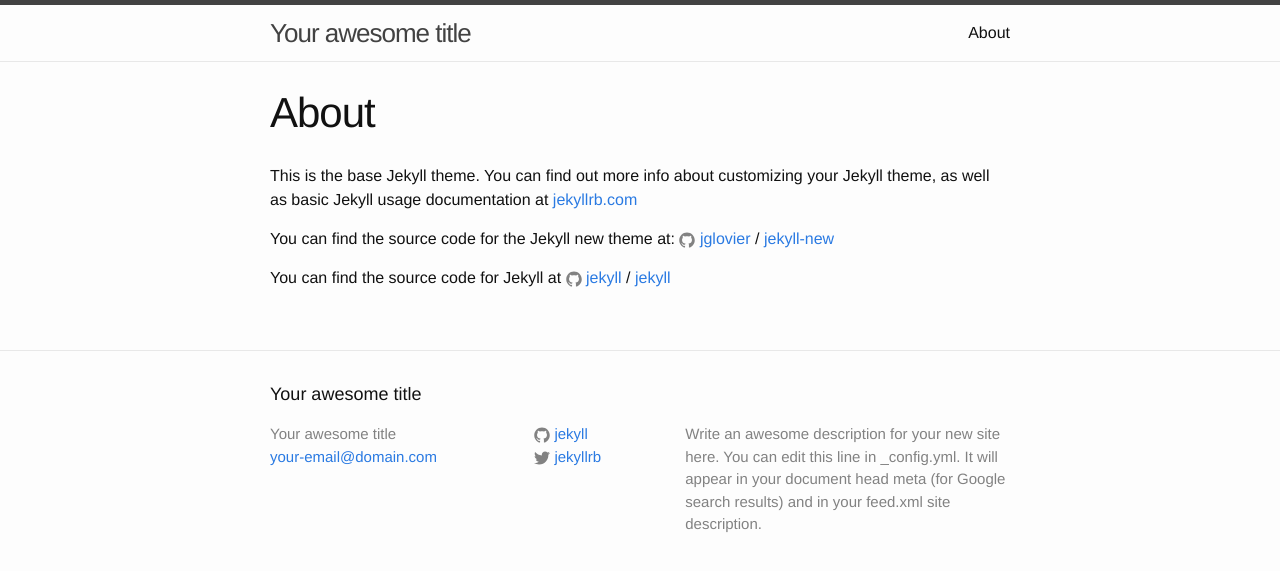
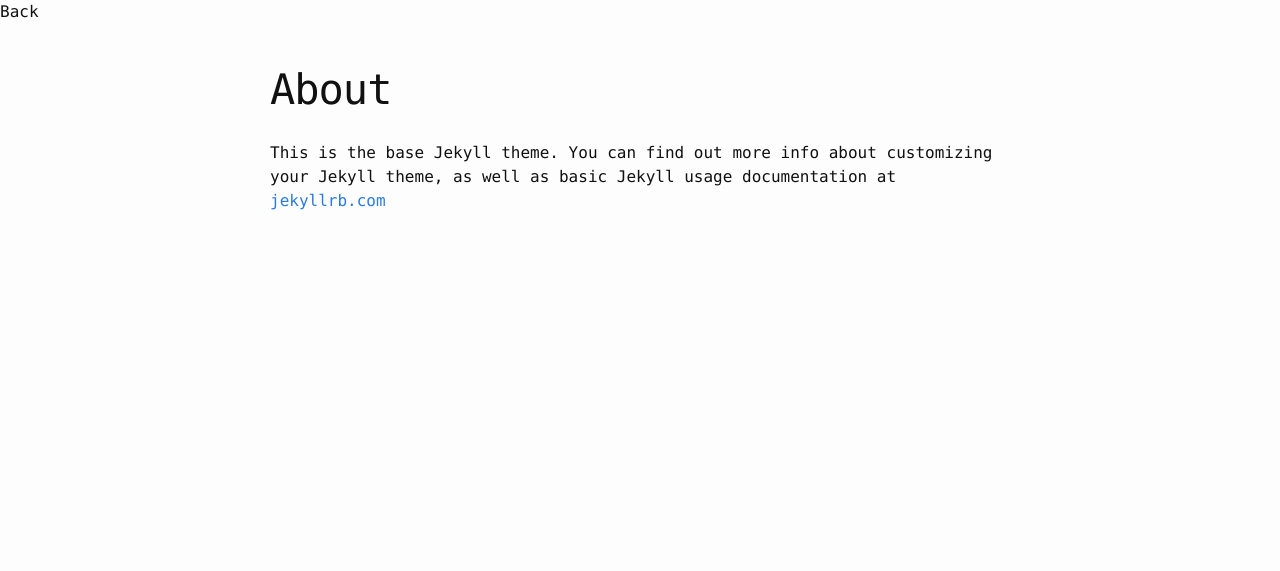
Before and after one commit to lpan/lpan.github.io, a Jekyll site: the page built from about.md, in a window 1280 px wide. Shown: the top 571 px of the page. Built offline with Jekyll 4.4.1, drawn with Linux system fonts in a browser that asks for light colours.

Commit message:
remove unnecesary stuff :zap:

```diff
--- a/_config.yml
+++ b/_config.yml
@@ -1,21 +1,12 @@
-# Welcome to Jekyll!
-#
-# This config file is meant for settings that affect your whole blog, values
-# which you are expected to set up once and rarely need to edit after that.
-# For technical reasons, this file is *NOT* reloaded automatically when you use
-# 'jekyll serve'. If you change this file, please restart the server process.
-
 # Site settings
-title: Your awesome title
-email: your-email@domain.com
-description: > # this means to ignore newlines until "baseurl:"
-  Write an awesome description for your new site here. You can edit this
-  line in _config.yml. It will appear in your document head meta (for
-  Google search results) and in your feed.xml site description.
-baseurl: "" # the subpath of your site, e.g. /blog
-url: "http://yourdomain.com" # the base hostname & protocol for your site
-twitter_username: jekyllrb
-github_username:  jekyll
+title: Lawrence Pan
+email: lawrencefeipan@gmail.com
+description: >
+  Lawrence Pan's blog
+baseurl: ""
+url: "http://lpan.github.io"
+twitter_username: l_pan_
+github_username:  lpan
 
 # Build settings
 markdown: kramdown
--- a/_includes/footer.html
+++ /dev/null
@@ -1,38 +0,0 @@
-<footer class="site-footer">
-
-  <div class="wrapper">
-
-    <h2 class="footer-heading">{{ site.title }}</h2>
-
-    <div class="footer-col-wrapper">
-      <div class="footer-col footer-col-1">
-        <ul class="contact-list">
-          <li>{{ site.title }}</li>
-          <li><a href="mailto:{{ site.email }}">{{ site.email }}</a></li>
-        </ul>
-      </div>
-
-      <div class="footer-col footer-col-2">
-        <ul class="social-media-list">
-          {% if site.github_username %}
-          <li>
-            {% include icon-github.html username=site.github_username %}
-          </li>
-          {% endif %}
-
-          {% if site.twitter_username %}
-          <li>
-            {% include icon-twitter.html username=site.twitter_username %}
-          </li>
-          {% endif %}
-        </ul>
-      </div>
-
-      <div class="footer-col footer-col-3">
-        <p>{{ site.description }}</p>
-      </div>
-    </div>
-
-  </div>
-
-</footer>
--- a/_includes/header.html
+++ b/_includes/header.html
@@ -1,27 +1,5 @@
-<header class="site-header">
-
-  <div class="wrapper">
-
-    <a class="site-title" href="{{ site.baseurl }}/">{{ site.title }}</a>
-
-    <nav class="site-nav">
-      <a href="#" class="menu-icon">
-        <svg viewBox="0 0 18 15">
-          <path fill="#424242" d="M18,1.484c0,0.82-0.665,1.484-1.484,1.484H1.484C0.665,2.969,0,2.304,0,1.484l0,0C0,0.665,0.665,0,1.484,0 h15.031C17.335,0,18,0.665,18,1.484L18,1.484z"/>
-          <path fill="#424242" d="M18,7.516C18,8.335,17.335,9,16.516,9H1.484C0.665,9,0,8.335,0,7.516l0,0c0-0.82,0.665-1.484,1.484-1.484 h15.031C17.335,6.031,18,6.696,18,7.516L18,7.516z"/>
-          <path fill="#424242" d="M18,13.516C18,14.335,17.335,15,16.516,15H1.484C0.665,15,0,14.335,0,13.516l0,0 c0-0.82,0.665-1.484,1.484-1.484h15.031C17.335,12.031,18,12.696,18,13.516L18,13.516z"/>
-        </svg>
-      </a>
-
-      <div class="trigger">
-        {% for my_page in site.pages %}
-          {% if my_page.title %}
-          <a class="page-link" href="{{ my_page.url | prepend: site.baseurl }}">{{ my_page.title }}</a>
-          {% endif %}
-        {% endfor %}
-      </div>
-    </nav>
-
-  </div>
-
+<header class="header-wrapper">
+  {% if page.url != "/" %}
+    <p>Back</p>
+  {% endif %}
 </header>
--- a/_includes/icon-github.html
+++ /dev/null
@@ -1 +0,0 @@
-<a href="https://github.com/{{ include.username }}"><span class="icon icon--github">{% include icon-github.svg %}</span><span class="username">{{ include.username }}</span></a>
--- a/_includes/icon-twitter.html
+++ /dev/null
@@ -1 +0,0 @@
-<a href="https://twitter.com/{{ include.username }}"><span class="icon icon--twitter">{% include icon-twitter.svg %}</span><span class="username">{{ include.username }}</span></a>
--- a/_layouts/default.html
+++ b/_layouts/default.html
@@ -13,8 +13,6 @@
       </div>
     </div>
 
-    {% include footer.html %}
-
   </body>
 
 </html>
--- a/_sass/_layout.scss
+++ b/_sass/_layout.scss
@@ -1,30 +1,7 @@
 /**
  * Site header
  */
-.site-header {
-    border-top: 5px solid $grey-color-dark;
-    border-bottom: 1px solid $grey-color-light;
-    min-height: 56px;
-
-    // Positioning context for the mobile navigation icon
-    position: relative;
-}
-
-.site-title {
-    font-size: 26px;
-    font-weight: 300;
-    line-height: 56px;
-    letter-spacing: -1px;
-    margin-bottom: 0;
-    float: left;
-
-    &,
-    &:visited {
-        color: $grey-color-dark;
-    }
-}
-
-.site-nav {
+.header-nav {
     float: right;
     line-height: 56px;
 
@@ -91,78 +68,6 @@
         }
     }
 }
-
-
-
-/**
- * Site footer
- */
-.site-footer {
-    border-top: 1px solid $grey-color-light;
-    padding: $spacing-unit 0;
-}
-
-.footer-heading {
-    font-size: 18px;
-    margin-bottom: $spacing-unit / 2;
-}
-
-.contact-list,
-.social-media-list {
-    list-style: none;
-    margin-left: 0;
-}
-
-.footer-col-wrapper {
-    font-size: 15px;
-    color: $grey-color;
-    margin-left: -$spacing-unit / 2;
-    @extend %clearfix;
-}
-
-.footer-col {
-    float: left;
-    margin-bottom: $spacing-unit / 2;
-    padding-left: $spacing-unit / 2;
-}
-
-.footer-col-1 {
-    width: -webkit-calc(35% - (#{$spacing-unit} / 2));
-    width:         calc(35% - (#{$spacing-unit} / 2));
-}
-
-.footer-col-2 {
-    width: -webkit-calc(20% - (#{$spacing-unit} / 2));
-    width:         calc(20% - (#{$spacing-unit} / 2));
-}
-
-.footer-col-3 {
-    width: -webkit-calc(45% - (#{$spacing-unit} / 2));
-    width:         calc(45% - (#{$spacing-unit} / 2));
-}
-
-@include media-query($on-laptop) {
-    .footer-col-1,
-    .footer-col-2 {
-        width: -webkit-calc(50% - (#{$spacing-unit} / 2));
-        width:         calc(50% - (#{$spacing-unit} / 2));
-    }
-
-    .footer-col-3 {
-        width: -webkit-calc(100% - (#{$spacing-unit} / 2));
-        width:         calc(100% - (#{$spacing-unit} / 2));
-    }
-}
-
-@include media-query($on-palm) {
-    .footer-col {
-        float: none;
-        width: -webkit-calc(100% - (#{$spacing-unit} / 2));
-        width:         calc(100% - (#{$spacing-unit} / 2));
-    }
-}
-
-
 
 /**
  * Page content
--- a/about.md
+++ b/about.md
@@ -5,11 +5,3 @@ permalink: /about/
 ---
 
 This is the base Jekyll theme. You can find out more info about customizing your Jekyll theme, as well as basic Jekyll usage documentation at [jekyllrb.com](http://jekyllrb.com/)
-
-You can find the source code for the Jekyll new theme at:
-{% include icon-github.html username="jglovier" %} /
-[jekyll-new](https://github.com/jglovier/jekyll-new)
-
-You can find the source code for Jekyll at
-{% include icon-github.html username="jekyll" %} /
-[jekyll](https://github.com/jekyll/jekyll)
--- a/css/main.scss
+++ b/css/main.scss
@@ -6,7 +6,7 @@
 
 
 // Our variables
-$base-font-family: "Helvetica Neue", Helvetica, Arial, sans-serif;
+$base-font-family: "Lucida Console", Monaco, monospace;
 $base-font-size:   16px;
 $base-font-weight: 400;
 $small-font-size:  $base-font-size * 0.875;
```
Also changed, not shown: _includes/icon-github.svg (deleted), _includes/icon-twitter.svg (deleted).
